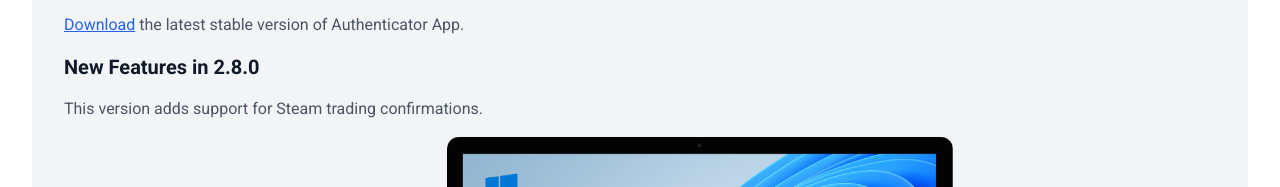
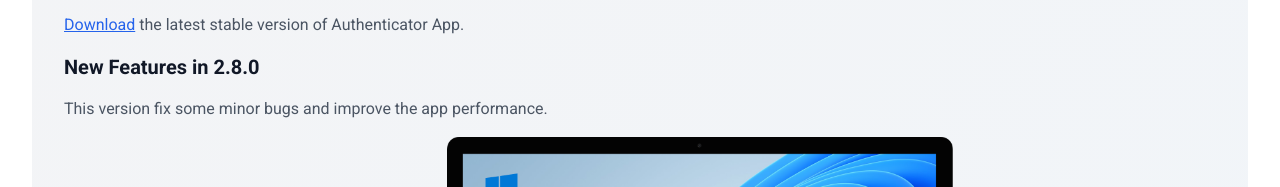
Before and after one commit to firstorderai/authenticator-app, a website: page index.html in a window 1280 px wide. Shown: the part 1286-1473 px from the top of the page. Drawn offline with Linux system fonts and the light colour scheme.

Commit message:
update new version changes

```diff
--- a/index.html
+++ b/index.html
@@ -134,7 +134,7 @@
 
           <div>
             <p class="text-base text-gray-600">
-              This version adds support for Steam trading confirmations.
+              This version fix some minor bugs and improve the app performance.
             </p>
           </div>
 
```
